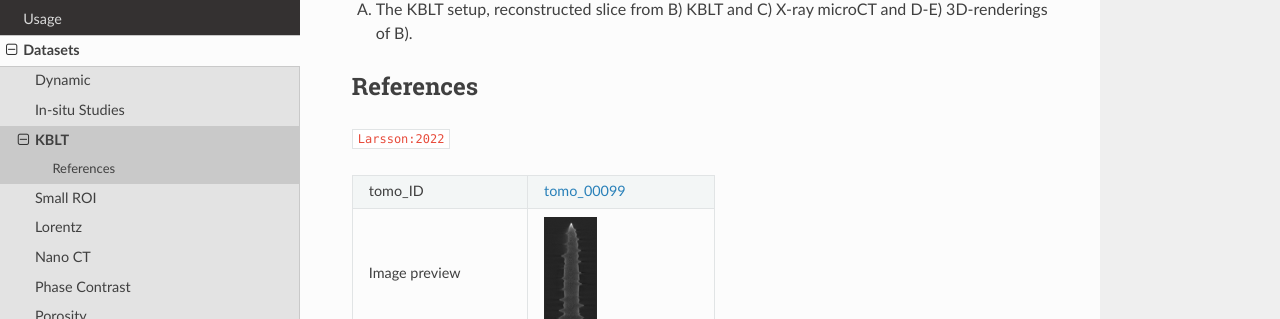
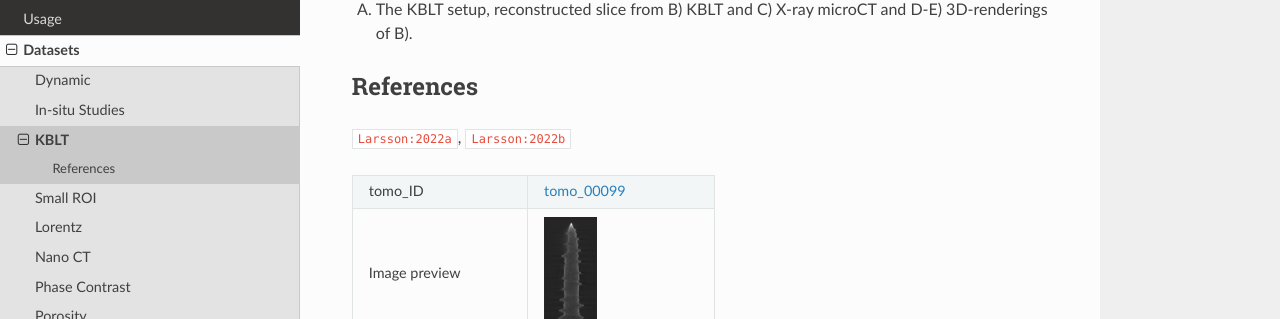
Before and after one commit to tomography/tomobank, a Sphinx documentation site: the page built from docs/source/data/docs.data.kblt.rst, in a window 1280 px wide and 900 px high, scrolled down 846 px. Shown: the part 130-449 px from the top of the window. Built offline with Sphinx 7.4.7 and the Read the Docs theme 2.0.0, drawn with Linux system fonts in a browser that asks for light colours; cross-references to code outside the pages are shown as plain code; some of the changed lines change nothing that is shown.

Commit message:
update KBLT reference

```diff
--- a/docs/source/bibtex/ref.bib
+++ b/docs/source/bibtex/ref.bib
@@ -457,9 +457,23 @@ URL = {https://doi.org/10.1021/acsaem.9b02236},
 eprint = {https://doi.org/10.1021/acsaem.9b02236}
 }
 
-@MISC{Larsson:2022,
+@MISC{Larsson:2022a,
 author  = {Larsson},
 title = {From kitchen tomography to a cutting edge neutron imaging beamline},
 year = 2022,
 url = {https://www.linxs.se/news/2021/10/11/from-kitchen-tomography-to-a-cutting-edge-neutron-imaging-beamlinenbsp},
 urldate = {2022-12-07}}
+
+
+@article{Larsson:2022b,
+title = {Kitchen-Based Light Tomography - a DIY toolkit for advancing tomography - by and for the tomography community},
+journal = {Tomography of Materials and Structures},
+pages = {100001},
+year = {2022},
+issn = {2949-673X},
+doi = {https://doi.org/10.1016/j.tmater.2022.100001},
+url = {https://www.sciencedirect.com/science/article/pii/S2949673X22000018},
+author = {Emanuel Larsson and Doğa Gürsoy and Stephen A. Hall},
+keywords = {Kitchen-Based Light Tomography, KBLT, Educational training tool, Synchrotron X-ray microtomography, SRCT, XCT, Neutron tomography, NCT},
+abstract = {We present a recipe for building a portable DIY toolkit, entitled Kitchen-Based Light Tomography (KBLT) for performing tomography using visible light with low-cost and easily accessible components. We also present different use cases to mimic different challenges in tomography, such as imaging time evolving samples. All the software for motor controls, image acquisition, image reconstruction and analysis is open-sourced and available online. The fast acquisition of KBLT datasets permits 4D scanning (3D plus time), also in combination with so-called sample environments, which can support the advancement of improved image reconstruction algorithms. We believe this ‘Do it yourself’ (DIY) toolkit will be useful to tomography users, beamline scientists and computational researchers, and the tomography community in general.}
+}
--- a/docs/source/data/docs.data.kblt.rst
+++ b/docs/source/data/docs.data.kblt.rst
@@ -22,7 +22,8 @@ A) The KBLT setup, reconstructed slice from B) KBLT and C) X-ray microCT and D-E
 References
 ~~~~~~~~~~
 
-:cite:`Larsson:2022`
+:cite:`Larsson:2022a`, :cite:`Larsson:2022b`
+
 
 .. _tomo_00099: https://app.globus.org/file-manager?origin_id=9f00a780-4aee-42a7-b7f4-6a2773c8da30&origin_path=%2Ftomo_00099%2F
 
```
